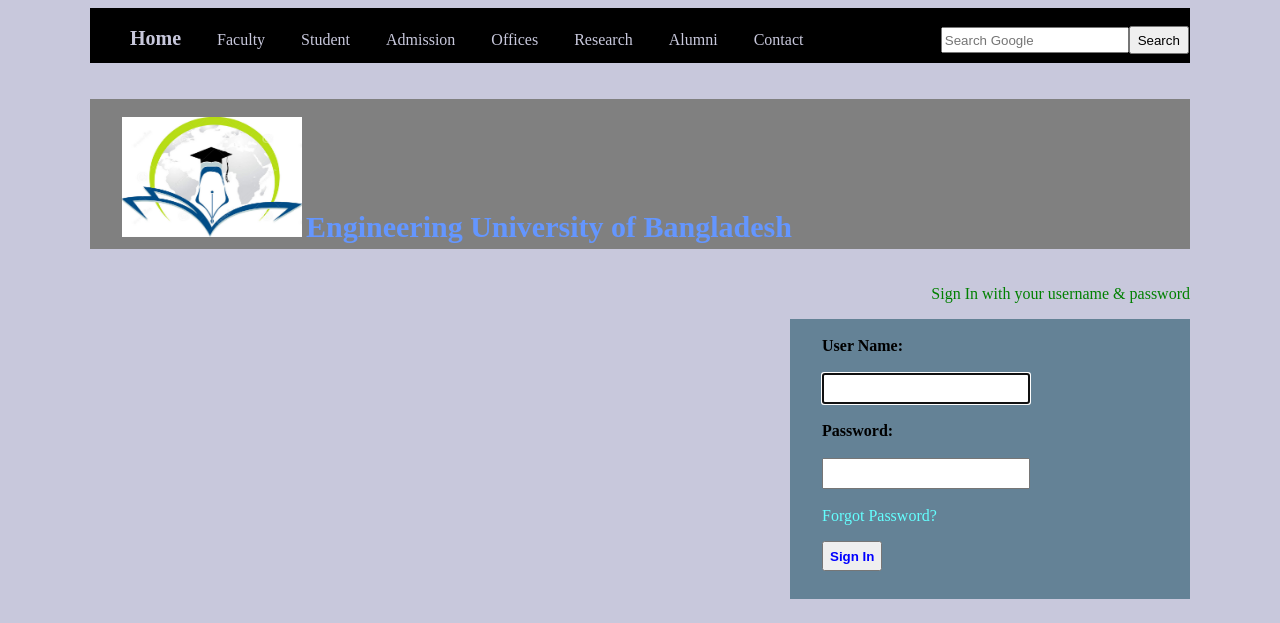
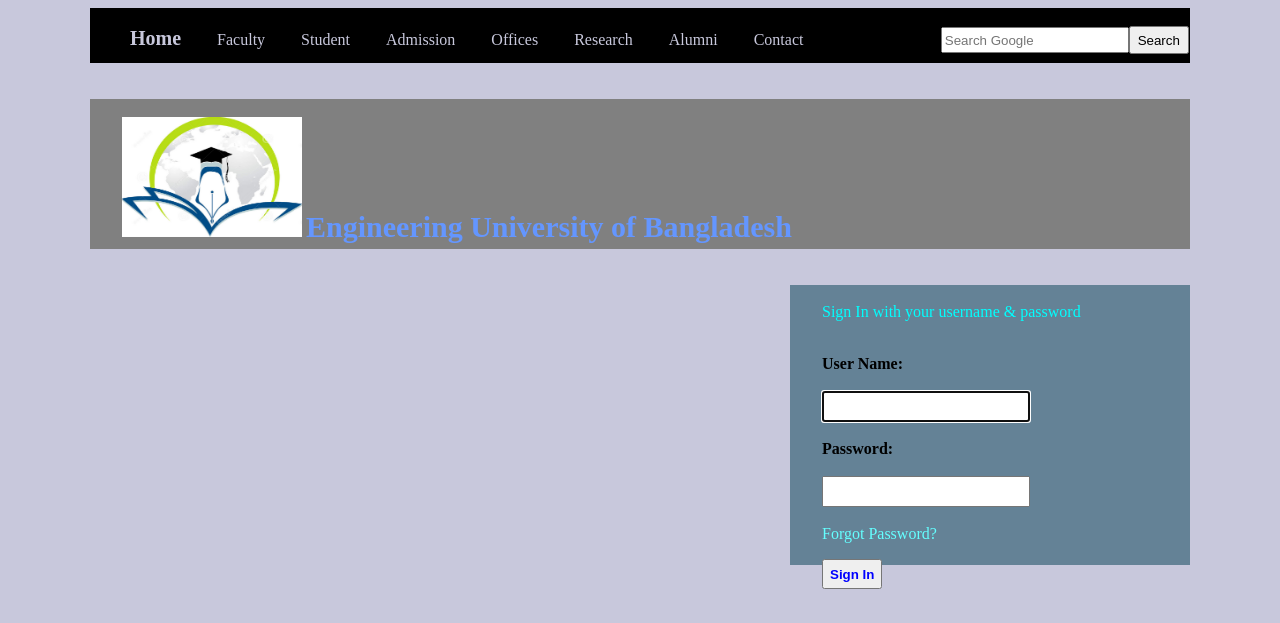
Before and after one commit to aktyis/WebTech, a PHP site: page /html/login.php in a window 1280 px wide. Shown: the top 623 px of the page. Run offline with PHP 8.4, Linux system fonts and the light colour scheme.

Commit message:
change css

```diff
--- a/Files/css/homeStyle.css
+++ b/Files/css/homeStyle.css
@@ -88,7 +88,8 @@ body
 
 .loginlabel
 {
-	color:green;
+    margin-left: 2em;
+	color:aqua;
 }
 .div6
 {
--- a/Files/html/login.php
+++ b/Files/html/login.php
@@ -22,14 +22,15 @@
 					</form>
 				</div><br><br>
 				<div align="left" class="div4"><br>
-					<a class="alink" href="mainHome.html"><img id="imlink" src="images/univLogo.png" alt="University" title="Engineering University of Bangladesh"></a>
+					<a class="alink" href="mainHome.html"><img id="imlink" src="../images/univLogo.png" alt="University" title="Engineering University of Bangladesh"></a>
 					<a class="alink" id="nalink" href="mainHome.html">Engineering University of Bangladesh</a>
 				</div>
 
 				<div align="right" class="div5"><br><br>
-					<label class="loginlabel">Sign In with your username & password</label><br>
+
 					<form action="ConfirmLogin.php" method="post">
-						<div align="left" class="div6">
+						<div align="left" class="div6"><br>
+						<label class="loginlabel">Sign In with your username & password</label><br>
 							<div class="div7">
 								<p clas="loginpara"><br>
 									<label class="llabel" >User Name:</label><br><br>
```
